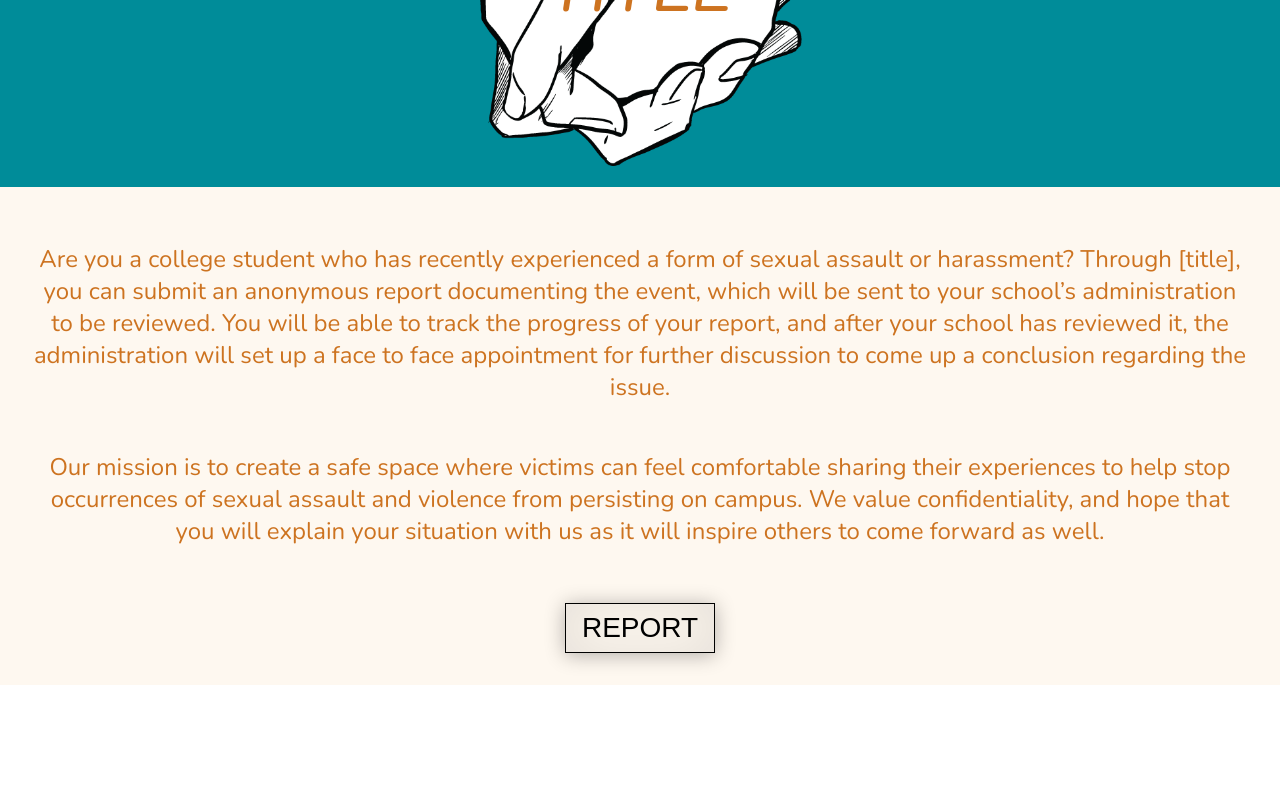
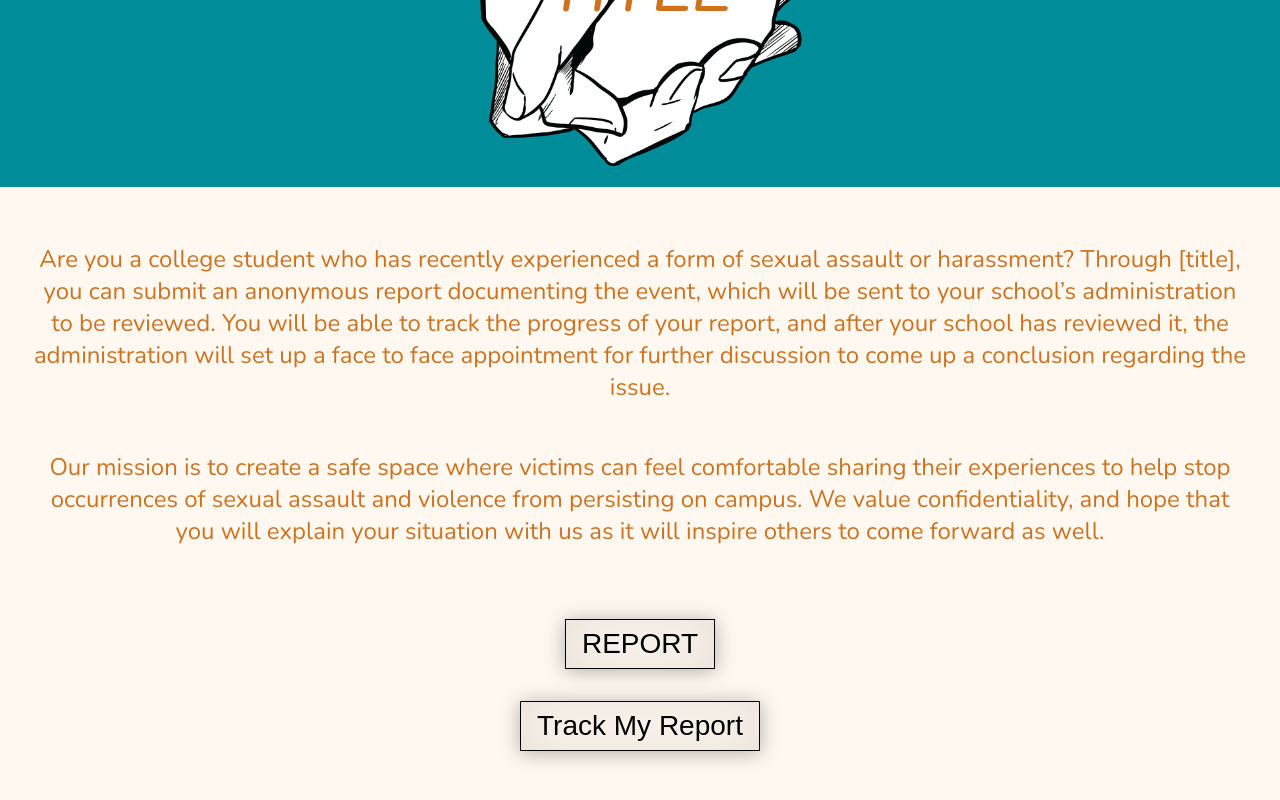
Before and after one commit to iamyevesky/pennapps2020, a React (Create React App) app: page /#/ in a window 1280 px wide. Shown: the part 270-1070 px from the top of the page. Before the commit the page ends 955 px from the top, so only its background shows below. Built offline with nearby package versions, Linux system fonts and the light colour scheme.

Commit message:
add track report button and created page

```diff
--- a/src/components/Home.js
+++ b/src/components/Home.js
@@ -26,8 +26,9 @@ function Home() {
 
         </p>
       </div>
-      <div className="row">
+      <div className="column" style={{paddingTop: '0px'}}>
         <a href="#Report"><button className="report-button">REPORT</button></a>
+        <a href="#Track"><button className="report-button">Track My Report</button></a>
       </div>
     </div>
   );
--- a/src/components/Main.js
+++ b/src/components/Main.js
@@ -3,6 +3,7 @@ import { Switch, Route } from 'react-router-dom';
 import Home from './Home';
 import Report from './Report';
 import Resources from './Resources';
+import Track from './Track';
 
 const Main = () => {
   return (
@@ -11,6 +12,7 @@ const Main = () => {
       <Route exact path='/' component={Home}></Route>
       <Route exact path='/Report' component={Report}></Route>
       <Route exact path='/Resources' component={Resources}></Route>
+      <Route exact path='/Track' component={Track}></Route>
     </Switch>
   );
 }
--- /dev/null
+++ b/src/components/Track.js
@@ -0,0 +1,16 @@
+import React from 'react';
+import '../styles/layout.css';
+
+function Track() {
+  return (
+    <div className="body">
+      <div className="column">
+        <p>
+            change this here
+        </p>
+      </div>
+    </div>
+  );
+}
+
+export default Track;
--- a/src/styles/layout.css
+++ b/src/styles/layout.css
@@ -52,6 +52,7 @@
 .report-button {
     background-color: #FEF8F0;
     padding: 8px 16px;
+    margin: 16px;
     border: 1px black solid;
     font-size: 28px;
     -webkit-box-shadow:0 2px 20px rgba(0, 0, 0, 0.3), 0 0 50px rgba(0, 0, 0, 0.1) inset;
```
